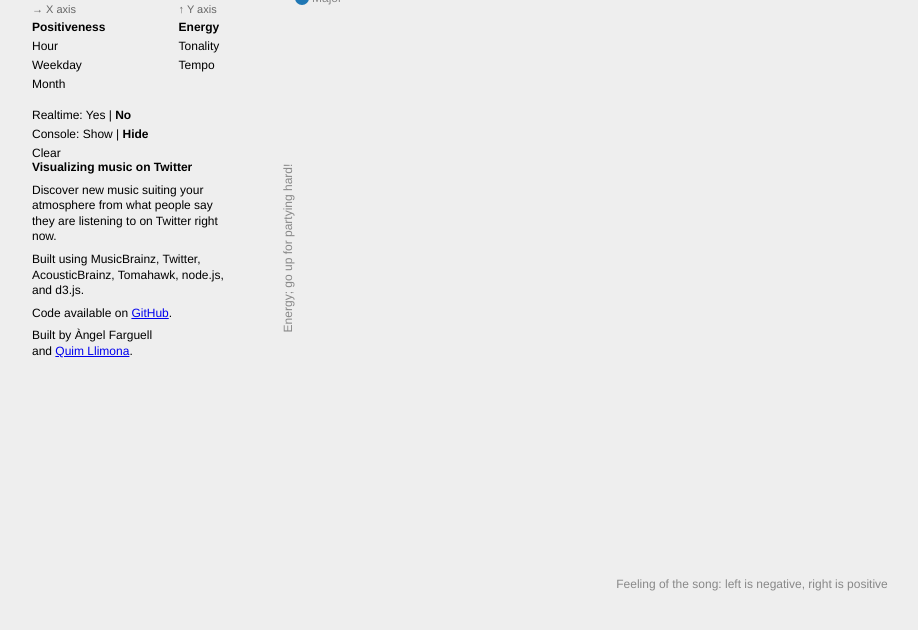
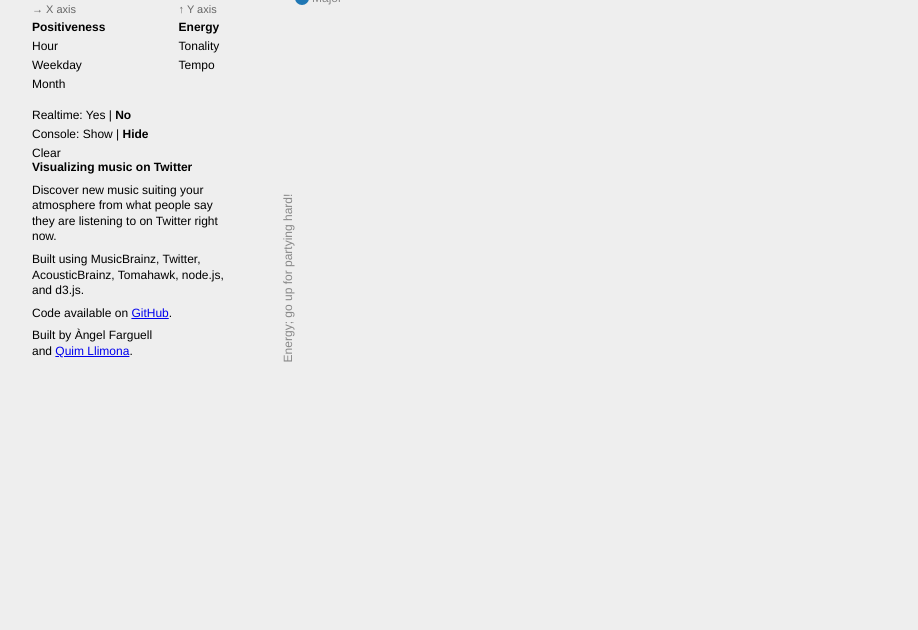
Before and after one commit to lemonzi/TwitterBrainz, a website: page public/index.html in a window 1280 px wide. Shown: the part 70-700 px from the top of the page, without its empty margins (38-956 px from the left). Drawn offline with nearby package versions, Linux system fonts and the light colour scheme; no server answers.

Commit message:
fix style

```diff
--- a/public/css/viz.css
+++ b/public/css/viz.css
@@ -14,10 +14,10 @@ body {
 
 .main-widget {
   position: absolute;
-  top: 30px;
+  top: 20px;
   left: 250px;
   width: 900px;
-  height: 640px;
+  height: 590px;
   /*margin: 25px auto;*/
 }
 
--- a/public/js/viz.js
+++ b/public/js/viz.js
@@ -32,7 +32,7 @@ function VIZ() {
 
   svg.append('g')
     .classed('chart', true)
-    .attr('transform', 'translate(100, -50)');
+    .attr('transform', 'translate(100,-10)');
 
   // Build menus
   d3.select('#x-axis-menu')
@@ -64,7 +64,7 @@ function VIZ() {
   updateMenus();
 
   svg.append('g').classed('legend',true)
-     .attr('transform', 'translate(50, 10)');
+     .attr('transform', 'translate(50, 20)');
 
   d3.select('svg g.legend').append('circle').attr({
     'cx': 0, 'cy': 20, 'r': 7, 'fill': pointColour(1)
```
